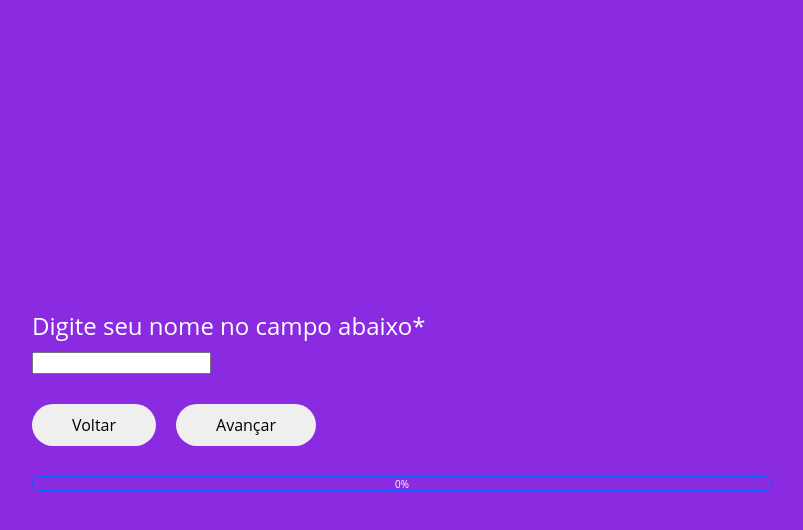
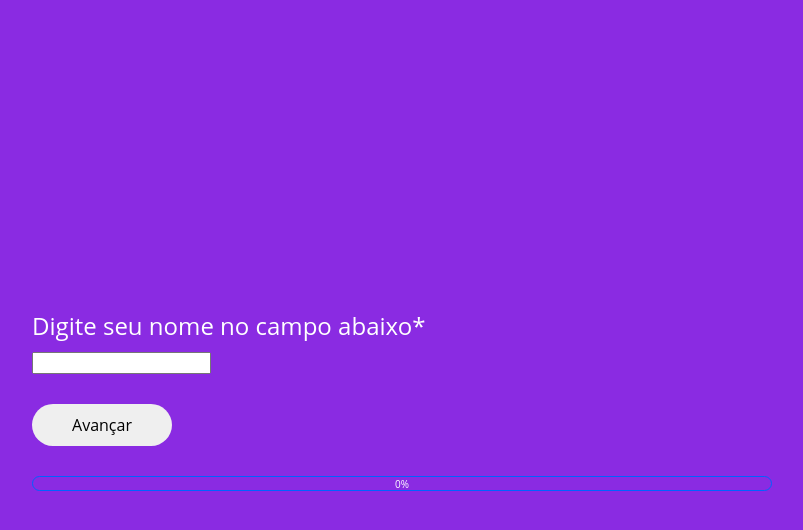
Before and after one commit to MauricioKoop/formulario-dinamico, a plain HTML site: page index.html in a window 1280 px wide. Both pictures are taken after a click on the button "Começar". Shown: the whole page, without its empty margins (238-1041 px from the left). Drawn offline with Linux system fonts and the light colour scheme.

Commit message:
Esconde o botão voltar se não existir campos antescessores.

```diff
--- a/index.html
+++ b/index.html
@@ -70,7 +70,7 @@
         </form>
 
         <div id="boxBtn">
-            <button id="btnVoltar" onclick="showFieldsForm(2)">Voltar</button>
+            <button id="btnVoltar" class="hide" onclick="showFieldsForm(2)">Voltar</button>
             <button id="btnIniciar" onclick="showFieldsForm(1)">Começar</button>
         </div>
 
--- a/script.js
+++ b/script.js
@@ -10,6 +10,7 @@ let progressBarValue = document.querySelector('.progress__bar-value');
 let count = -1;
 
 function showFieldsForm(acionador){
+    // Se houver click no botão avançar
     if(acionador === 1){
         count++;
 
@@ -25,6 +26,7 @@ function showFieldsForm(acionador){
         showPercentageBar(count);
     }
 
+    // Se houver click no botão voltar
     if(acionador === 2){
         count--;
 
@@ -52,8 +54,10 @@ function showFieldsForm(acionador){
         btnIniciar.textContent = "Começar";
     }
 
+    // Esconde o botão voltar se não possuir campos antescessores
+    count == 0 ? btnVoltar.classList.add('hide') : btnVoltar.classList.remove('hide');
 
-    // Se chegar no último campo executa função formulário completo
+    // Função formulário completo
     completeForm(count);
 }
 
```
